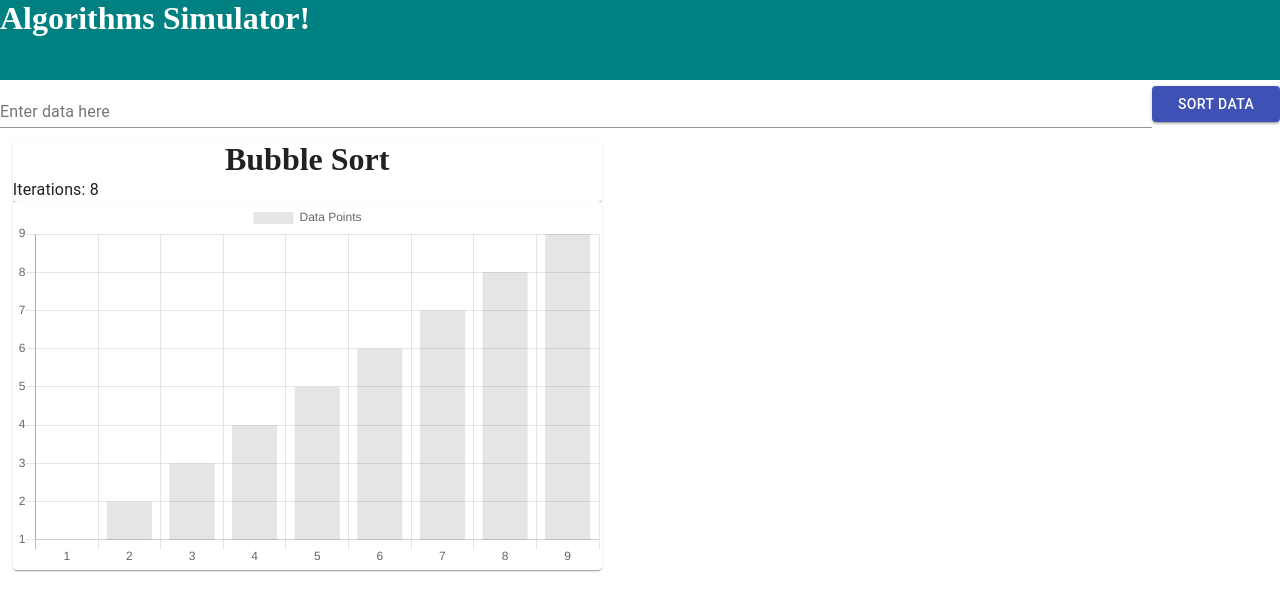
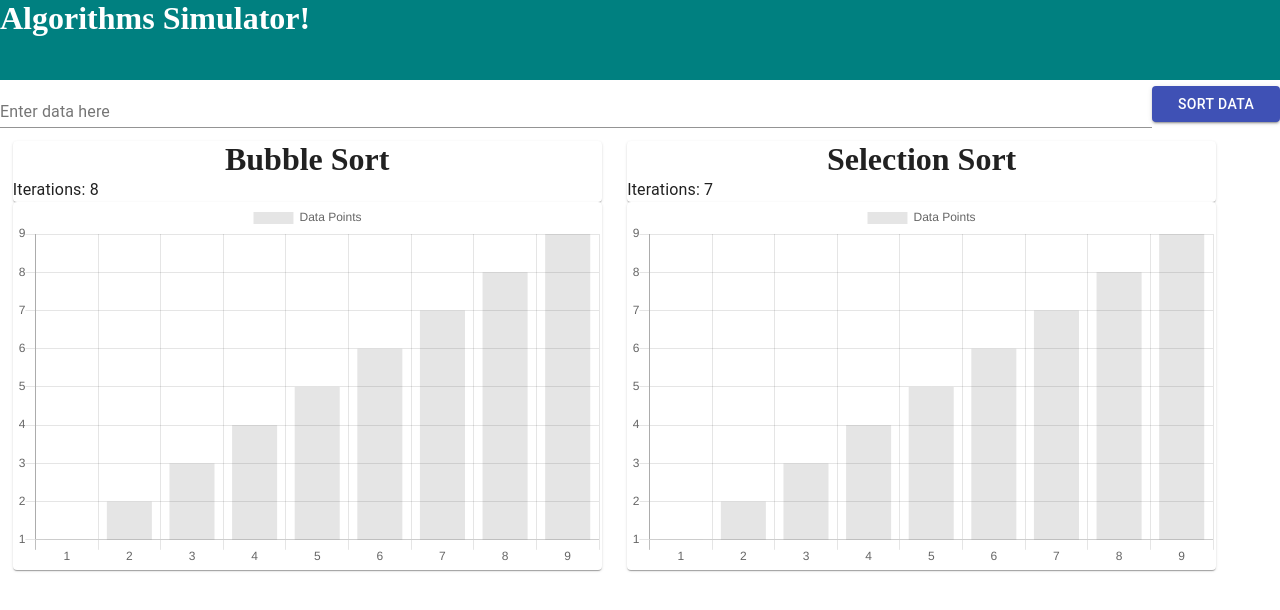
Before and after one commit to NameerWaqas/Algorithms-simulator, a React (Create React App) app: page / in a window 1280 px wide. Shown: the top 610 px of the page. Built offline with nearby package versions, Linux system fonts and the light colour scheme.

Commit message:
Feat : Added visualizer for selection sort algorithm

```diff
--- a/src/Algorithms/BubbleSort.js
+++ b/src/Algorithms/BubbleSort.js
@@ -2,8 +2,6 @@ export default function BubbleSort(param){
     let snapshots = []
     let data = param.split(' ')
     data = data.join("")
-    // data = data.
-    // console.log(param)
     data = param.split(',')
     data = data.map((str)=>parseInt(str))
     // slice() function is making copy of the array;
--- a/src/Algorithms/SlectionSort.js
+++ b/src/Algorithms/SlectionSort.js
@@ -1,19 +1,23 @@
-export default function SelectionSort(data){
+export default function SelectionSort(param) {
     let snapshots = []
-    for(var i=0; i<data.length-1;i++){
+    let data = param.split(' ')
+    data = data.join("")
+    data = param.split(',')
+    data = data.map((str) => parseInt(str))
+    for (var i = 0; i < data.length - 1; i++) {
         let currentSmall = data[i];
         let currentSmallIndex = i;
         let temp;
-        for(var j=i+1;j<data.length;j++){
-                if(currentSmall>data[j]){
-                        currentSmall = data[j]
-                        currentSmallIndex = j
-                }
+        for (var j = i + 1; j < data.length; j++) {
+            if (currentSmall > data[j]) {
+                currentSmall = data[j]
+                currentSmallIndex = j
+            }
         }
         temp = data[i]
         data[i] = data[currentSmallIndex]
         data[currentSmallIndex] = temp
-        snapshots.push(data)
+        snapshots.push(data.slice())
         // console.log(data)
     }
     return snapshots
--- a/src/components/BarChartComponent.js
+++ b/src/components/BarChartComponent.js
@@ -9,24 +9,34 @@ export default function BarChartComponent(props) {
     let { snapshots, name } = props;
     let countObj = contextData[2]
     let setCount = contextData[3]
+    // console.log(snapshots,name)
     useEffect(() => {
         let interval = setTimeout(() => {
-            if (countObj.bubbleSort < snapshots.length - 1) {
-                setCount(preObj => {
-                    return { ...preObj, bubbleSort: preObj.bubbleSort + 1 }
-                })
+            if (name == "Bubble Sort") {
+                if (countObj.bubbleSort < snapshots.length - 1) {
+                    setCount(preObj => {
+                        return { ...preObj, bubbleSort: preObj.bubbleSort + 1 }
+                    })
+                }
             }
-        }, 100);
+            else {
+                if (countObj.selectionSort < snapshots.length - 1) {
+                    setCount(preObj => {
+                        return { ...preObj, selectionSort: preObj.selectionSort + 1 }
+                    })
+                }
+            }
+        }, 200);
         return () => clearInterval(interval)
-    }, [countObj.bubbleSort])
+    }, [name=="Bubble Sort"?countObj.bubbleSort:countObj.selectionSort])
 
     const data = {
         labels: snapshots[snapshots.length - 1],
         datasets: [
             {
                 label: `Data Points`,
-                data: snapshots[countObj.bubbleSort],
-                fill: false,
+                data: snapshots[name=="Bubble Sort"?countObj.bubbleSort:countObj.selectionSort],
+                fill: true,
                 borderColor: "rgb(75,192,192,1)"
             }
         ]
@@ -36,7 +46,7 @@ export default function BarChartComponent(props) {
         <div className={css`display:inline-block; width: 46vw; height: 46vh;margin:1vw;`}>
             <Paper>
                 <h1 className={css`text-align:center;`}>{name}</h1>
-                <Typography>Iterations: {countObj.bubbleSort}</Typography>
+                <Typography>Iterations: {name=="Bubble Sort"?countObj.bubbleSort:countObj.selectionSort}</Typography>
             </Paper>
             <Paper className={css`display:flex;align-items:center;justify-content:center;border-radius:1vw;width:inherit;height:inherit;`}>
                 {/* maintainAspectRatio should be set to false to make responsive chart of our own size  */}
--- /dev/null
+++ b/src/components/SelectionSortChart.js
@@ -0,0 +1,14 @@
+import React, { useContext } from 'react';
+import SelectionSort from '../Algorithms/SlectionSort';
+import { context } from '../context';
+import BarChartComponent from "./BarChartComponent";
+
+export default function SelectionSortChart(props){
+    let contextData = useContext(context);
+    let dataToSort = contextData[0];
+    let SelectionSortSnapshots = SelectionSort(dataToSort.slice());
+    console.log(SelectionSortSnapshots,"select")
+    return(
+        <BarChartComponent  snapshots={SelectionSortSnapshots} name="Selection Sort"/>
+    )
+}
--- a/src/containers/landingPage.js
+++ b/src/containers/landingPage.js
@@ -1,14 +1,16 @@
-import React, { useContext,useState } from 'react';
+import React, { useContext, useState } from 'react';
 import { TextField, FormControl, Button } from '@material-ui/core';
 import { context } from '../context';
 import { css } from 'emotion';
 import BubbleSortChart from '../components/BubbleSortChart';
+import SelectionSortChart from '../components/SelectionSortChart';
 
 export default function LandingPage(props) {
     return (
         <>
             <InputDataComponent />
             <BubbleSortChart />
+            <SelectionSortChart />
 
         </>
     )
@@ -19,7 +21,7 @@ function InputDataComponent(props) {
     let data = contextData[0];
     let setData = contextData[1];
     let setCount = contextData[3]
-    let [newData,setNewData] = useState(data);
+    let [newData, setNewData] = useState(data);
 
     let handleChange = (e) => {
         setNewData(e.target.value);
@@ -28,8 +30,8 @@ function InputDataComponent(props) {
 
     let handleUpdateData = () => {
         setData(newData);
-        setCount(prevObj=>{
-            return {...prevObj,bubbleSort:0}
+        setCount(prevObj => {
+            return { ...prevObj, bubbleSort: 0,selectionSort:0 }
         })
     }
     return (
--- a/src/context.js
+++ b/src/context.js
@@ -5,7 +5,8 @@ export const context = React.createContext()
 export default function ContextProvider(props) {
     let [data, setData] = useState("3, 2, 5, 4, 1, 6, 8, 7, 9")
     let [count,setCount] = useState({
-        bubbleSort:0
+        bubbleSort:0,
+        selectionSort:0
     })
     return (
         <context.Provider value={[data, setData,count,setCount]}>
```
Also changed, not shown: src/components/BubbleSortChart.js (+2 -5 lines).
